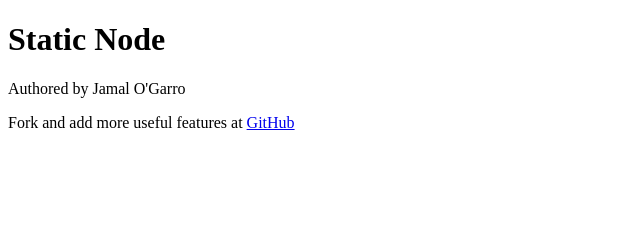
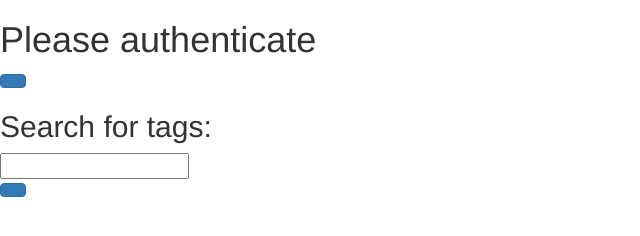
Before and after one commit to karn09/search_instagram, a plain HTML site: page public/index.html in a window 1280 px wide. Shown: the whole page, without its empty margins (0-640 px from the left). Drawn offline with nearby package versions, Linux system fonts and the light colour scheme.

Commit message:
initial commit

```diff
--- a/public/index.html
+++ b/public/index.html
@@ -3,13 +3,23 @@
 	<head>
 		<meta charset="UTF-8">
 		<title>Node Static</title>
+		<link rel="stylesheet" href="http://netdna.bootstrapcdn.com/bootstrap/3.1.1/css/bootstrap.min.css">
 		<link rel="stylesheet" href="main.css">
 	</head>
 	<body>
-	<h1>Static Node</h1>
-	<p>Authored by Jamal O'Garro</p>
-	<p>Fork and add more useful features at <a href="https://github.com/jsogarro/node_static">GitHub</a></p>
+		<!-- authenticate through instagram -->
+		<h1>Please authenticate</h1>
+		<a href="" class="btn btn-primary"></a>
 
+		<!-- instagram search form -->
+		<h2>Search for tags:</h2>
+		<form action="">
+			<input type="text">
+		</form>
+		<button id="search-button" class="btn btn-primary">
+
+		<!-- add photos here -->
+		<div id="target"></div>
 		<script src="main.js"></script>
 	</body>
 </html>
```
Lines whose indentation alone changed are shown as unchanged.
